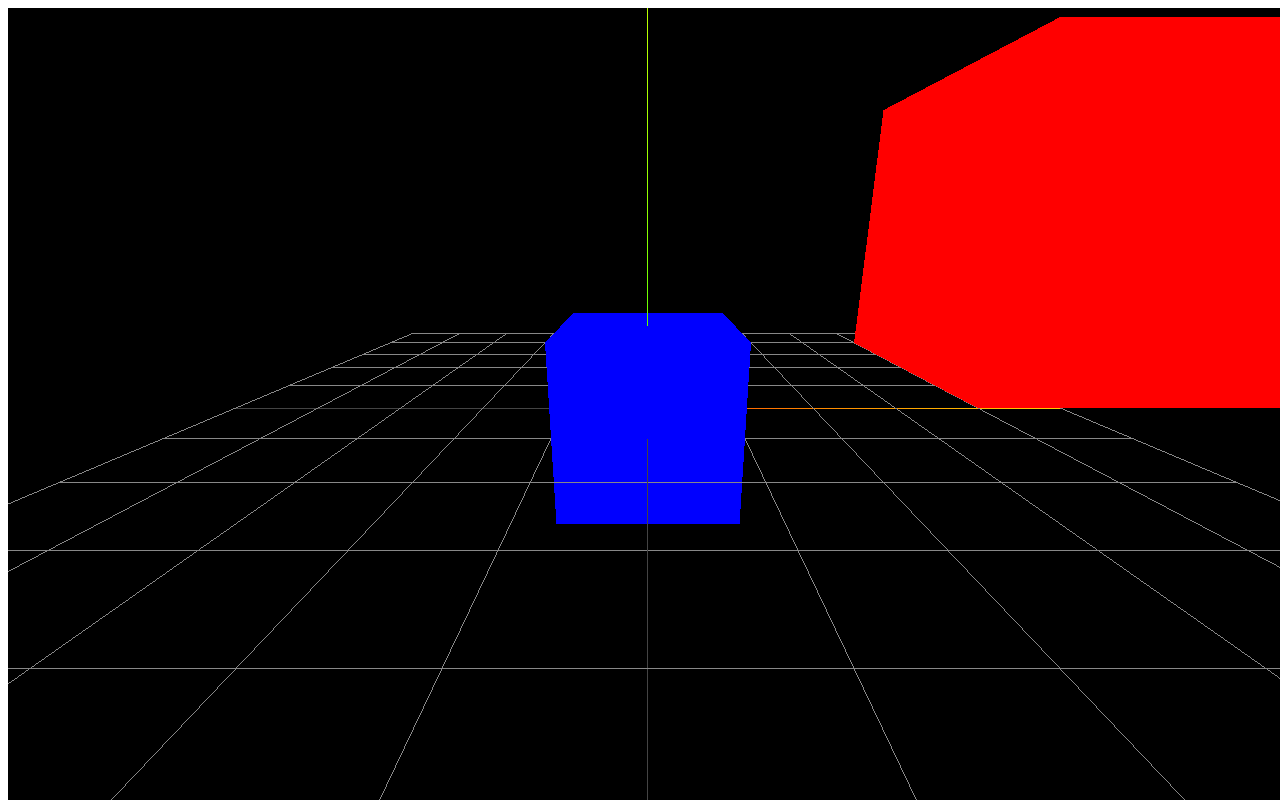
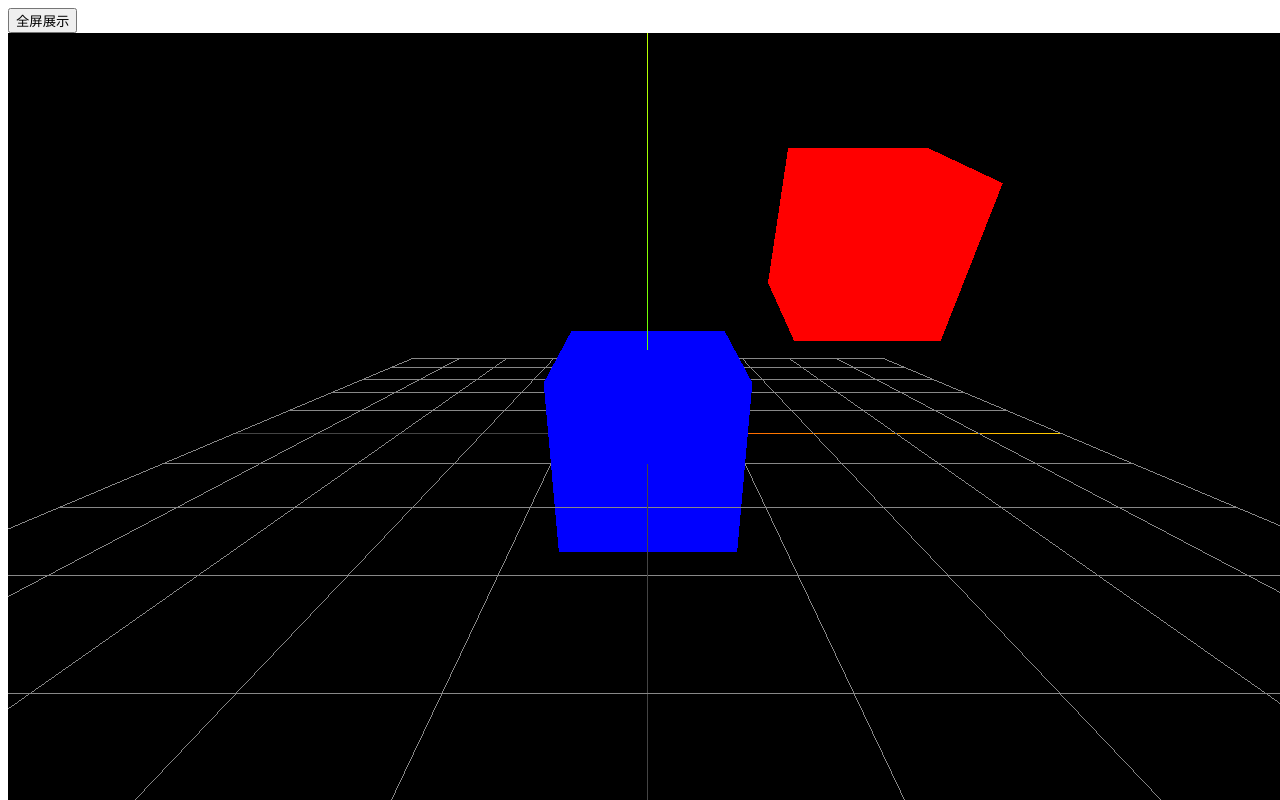
Before and after one commit to youngtaos/three_learning, a React (Vite) app in the folder learn2/: page / in a window 1280 px wide. Shown: the top 800 px of the page. Built offline with nearby package versions, Linux system fonts and the light colour scheme.

Commit message:
fix: update cube scaleand little

```diff
--- a/learn2/src/App.jsx
+++ b/learn2/src/App.jsx
@@ -1,10 +1,10 @@
-import { useEffect } from "react";
+import { useEffect, useRef } from "react";
 import "./App.css";
 import * as THREE from "three";
 import { OrbitControls } from "three/addons/controls/OrbitControls.js";
 
 function App() {
-  useEffect(() => {
+  const ref = useRef(null);
   const scene = new THREE.Scene();
   const camera = new THREE.PerspectiveCamera(
     75,
@@ -12,17 +12,17 @@ function App() {
     0.1, //近平面
     1000 //远平面
   );
+  const renderer = new THREE.WebGLRenderer();
   camera.position.z = 6;
   camera.position.y = 2;
 
   const geometry = new THREE.BoxGeometry(2, 2, 2);
   const material = new THREE.MeshBasicMaterial({ color: "red" });
   const Pmaterial = new THREE.MeshBasicMaterial({ color: "blue" });
-
   //create cube
   const cube = new THREE.Mesh(geometry, material);
   cube.position.set(3, 2, 2);
-
+  useEffect(() => {
     //cteate parent cube
     const parentCube = new THREE.Mesh(geometry, Pmaterial);
     parentCube.add(cube);
@@ -32,7 +32,6 @@ function App() {
     const gridHelper = new THREE.GridHelper(10, 10);
     scene.add(gridHelper);
 
-    const renderer = new THREE.WebGLRenderer();
     renderer.setSize(window.innerWidth, window.innerHeight);
     document.body.appendChild(renderer.domElement);
 
@@ -44,9 +43,6 @@ function App() {
 
     //设置阻尼系数
     controls.dampingFactor = 0.01;
-    controls.addEventListener("change", function () {
-      console.log("change");
-    });
 
     //添加世界坐标辅助器
     const axeHelper = new THREE.AxesHelper(5);
@@ -55,7 +51,8 @@ function App() {
     // animate the cube
     function animate() {
       requestAnimationFrame(animate);
-      // cube.rotation.x += 0.01;
+      parentCube.rotation.x += 0.01;
+      cube.rotation.x += 0.01;
       // cube.rotation.y += 0.01;
 
       controls.update();
@@ -63,7 +60,27 @@ function App() {
     }
     animate();
   }, []);
-  return <></>;
+
+  document.addEventListener("resize", () => {
+    renderer.setSize(window.innerWidth, window.innerHeight);
+    //重置相机宽高比
+    camera.aspect = window.innerWidth / window.innerHeight;
+    //更新相机投影矩阵
+    camera.updateProjectionMatrix();
+  });
+  return (
+    <div ref={ref}>
+      <button
+        onClick={() => {
+          console.log(document.exitFullscreen);
+          document.exitFullscreen();
+          //ref.current.exitFullscreen();
+        }}
+      >
+        全屏展示
+      </button>
+    </div>
+  );
 }
 
 export default App;
```
Lines whose indentation alone changed are shown as unchanged.
